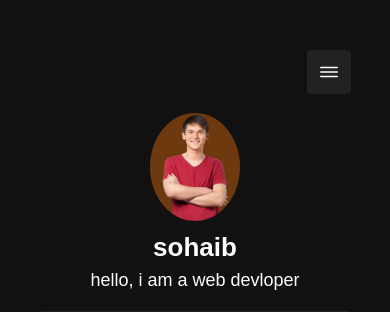
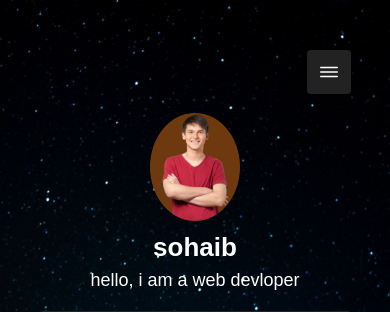
Before and after one commit to 3omai0/test1, a plain HTML site: page index.html in a window 390 px wide. Shown: the top 312 px of the page. Drawn offline with nearby package versions, Linux system fonts and the light colour scheme.

Commit message:
Update style.css

```diff
--- a/style.css
+++ b/style.css
@@ -4,7 +4,11 @@
     box-sizing: border-box;
 }
 
-
+@media (max-width: 768px) {
+    body {
+        background-image: url('grey\ and\ yellow\ colorful\ music\ phone\ wallpaper.jpg');
+    }
+}
 body {
     background-color: #111;
     color: white;
```
